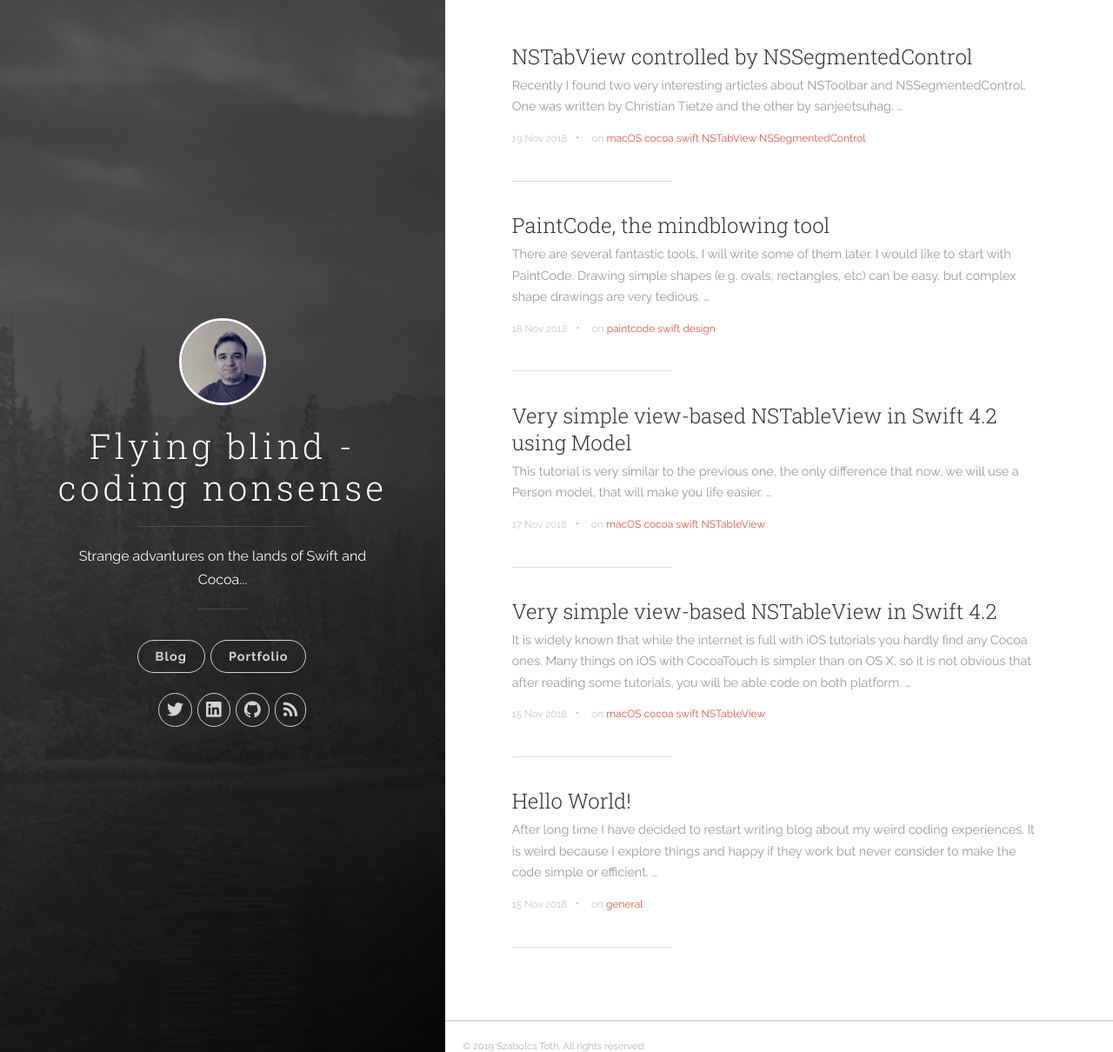
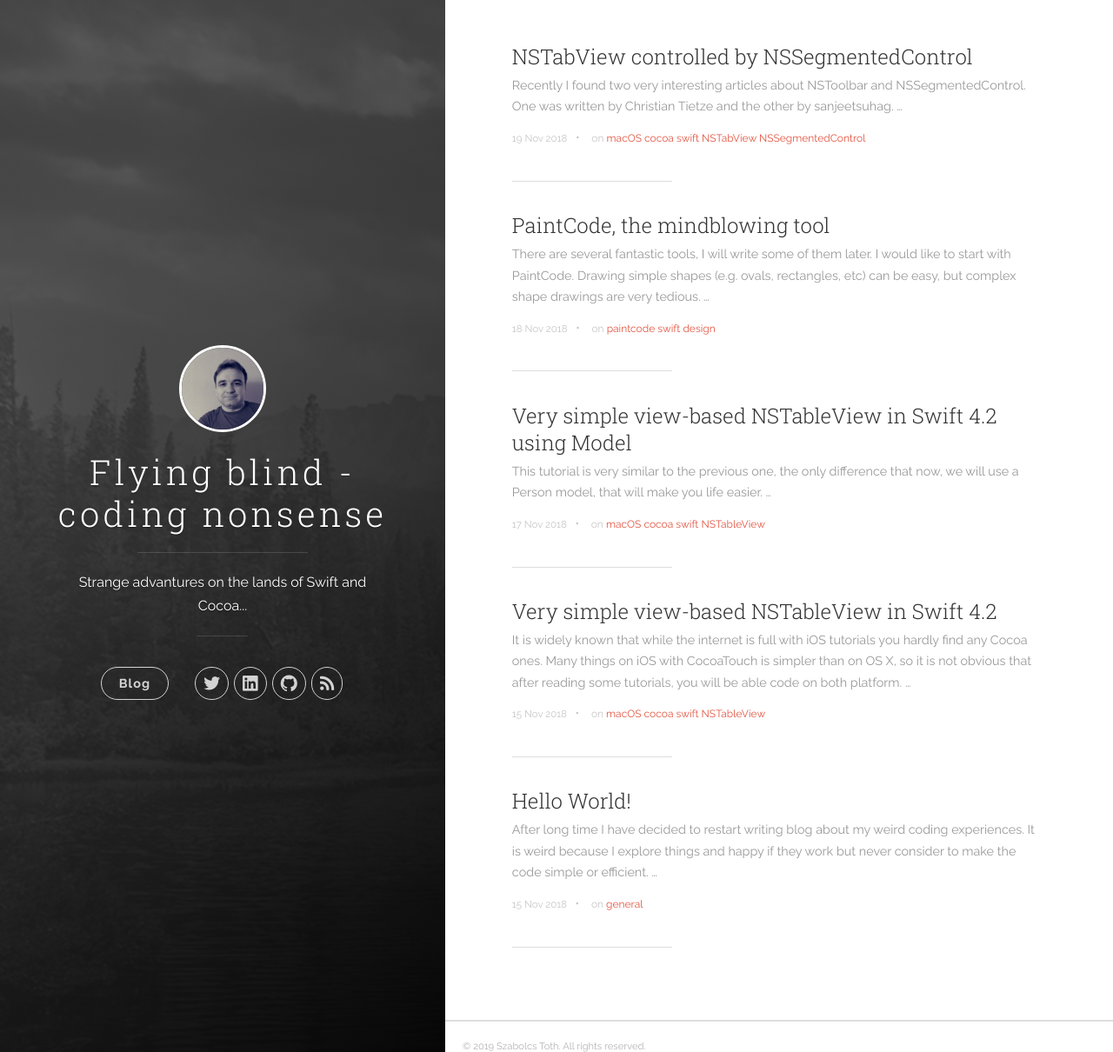
Before and after one commit to kicsipixel/kicsipixel.github.io, a Jekyll site: the page built from index.html, in a window 1280 px wide and 1210 px high. Shown: the whole window at 87% size. Built offline with Jekyll 4.4.1, drawn with Linux system fonts in a browser that asks for light colours; nearby versions of some CDN libraries; the list of posts is cut into pages by our own code.

Commit message:
Removed portfolio link.

```diff
--- a/_includes/header.html
+++ b/_includes/header.html
@@ -21,7 +21,8 @@
           <nav class="cover-navigation cover-navigation--primary">
             <ul class="navigation">
               <li class="navigation__item"><a href="{{ site.baseurl }}/#blog" title="link to {{ site.title }} blog" class="blog-button">Blog</a></li>
-              <li class="navigation__item"><a href="{{ site.baseurl }}/portfolio" title="link to {{ site.title }} blog" class="blog-button">Portfolio</a></li>
+              <!-- Portfolio link -->
+              <!-- <li class="navigation__item"><a href="{{ site.baseurl }}/portfolio" title="link to {{ site.title }} blog" class="blog-button">Portfolio</a></li> -->
             </ul>
           </nav>
 
```
